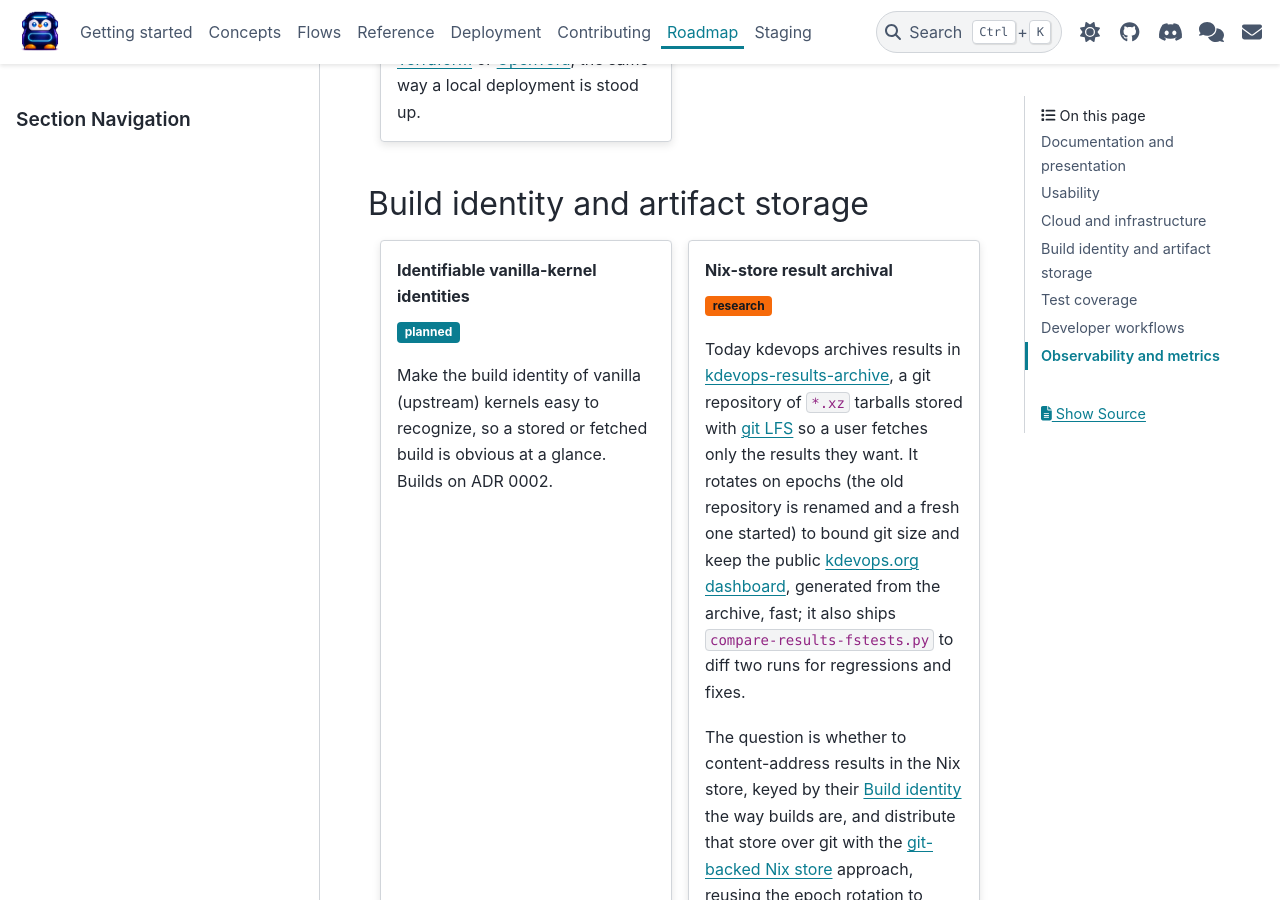
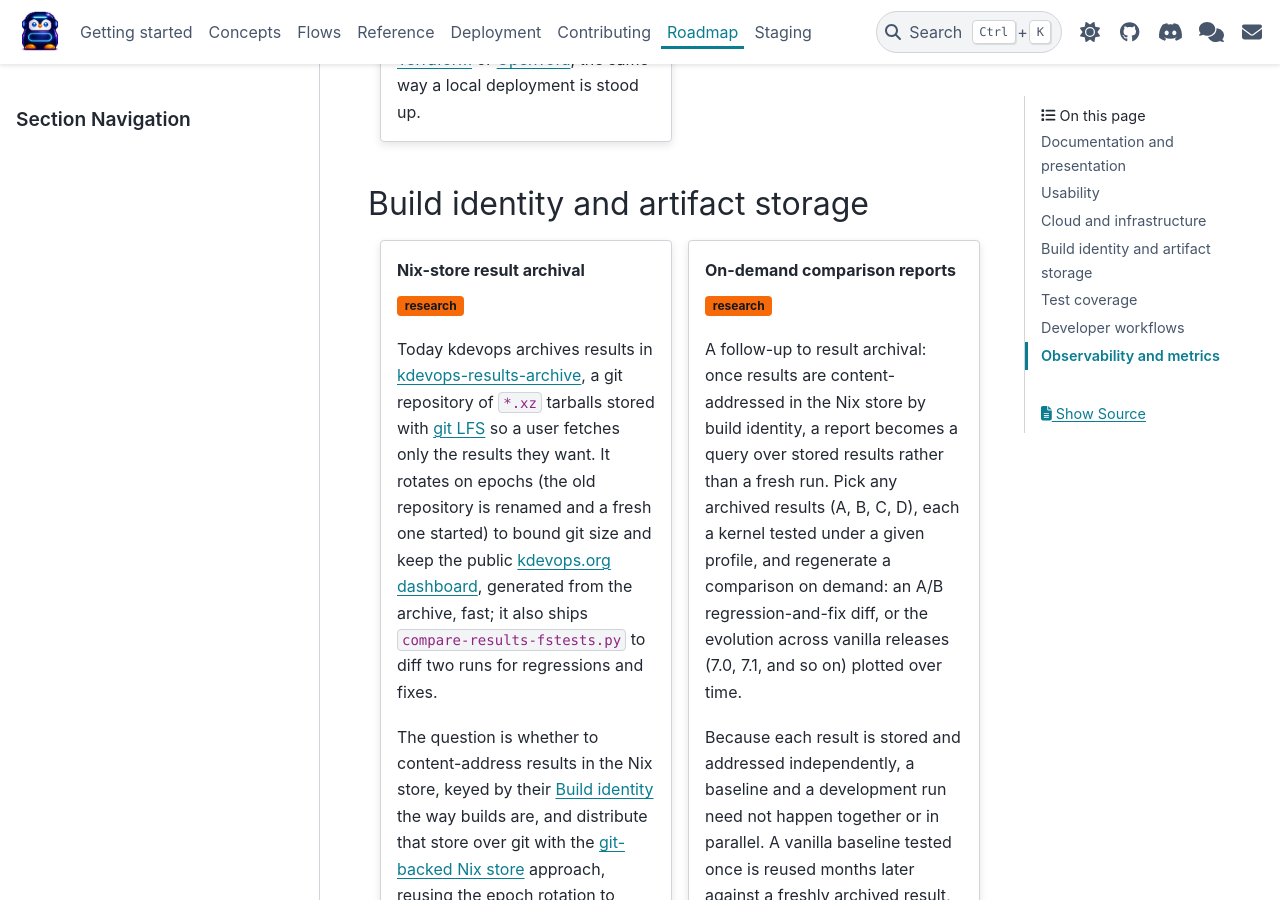
Before and after one commit to dagomez137/kdevops-ng, a Sphinx documentation site: the page built from docs/roadmap.rst, in a window 1280 px wide and 900 px high, scrolled down 1829 px. Built offline with Sphinx 7.4.7 and the PyData theme 0.15.4, drawn with Linux system fonts in a browser that asks for light colours.

Commit message:
docs: drop the completed vanilla-identity roadmap card
The "Identifiable vanilla-kernel identities" card asked for build
identities that are obvious at a glance. The readable-label work
delivers it: a vanilla upstream build now reads 7.1.0-vanilla-<digest>,
and a series build carries a human title and its revision in front of
the digest. Remove the card; the artifact-storage section keeps its two
open research items.

Generated-by: Claude AI
Signed-off-by: Daniel Gomez <da.gomez@kernel.org>

```diff
--- a/docs/roadmap.rst
+++ b/docs/roadmap.rst
@@ -88,13 +88,6 @@ Build identity and artifact storage
 
 .. grid:: 1 1 2 2
    :gutter: 3
-
-   .. grid-item-card:: Identifiable vanilla-kernel identities
-
-      :bdg-primary:`planned`
-
-      Make the build identity of vanilla (upstream) kernels easy to recognize,
-      so a stored or fetched build is obvious at a glance. Builds on ADR 0002.
 
    .. grid-item-card:: Nix-store result archival
 
```
